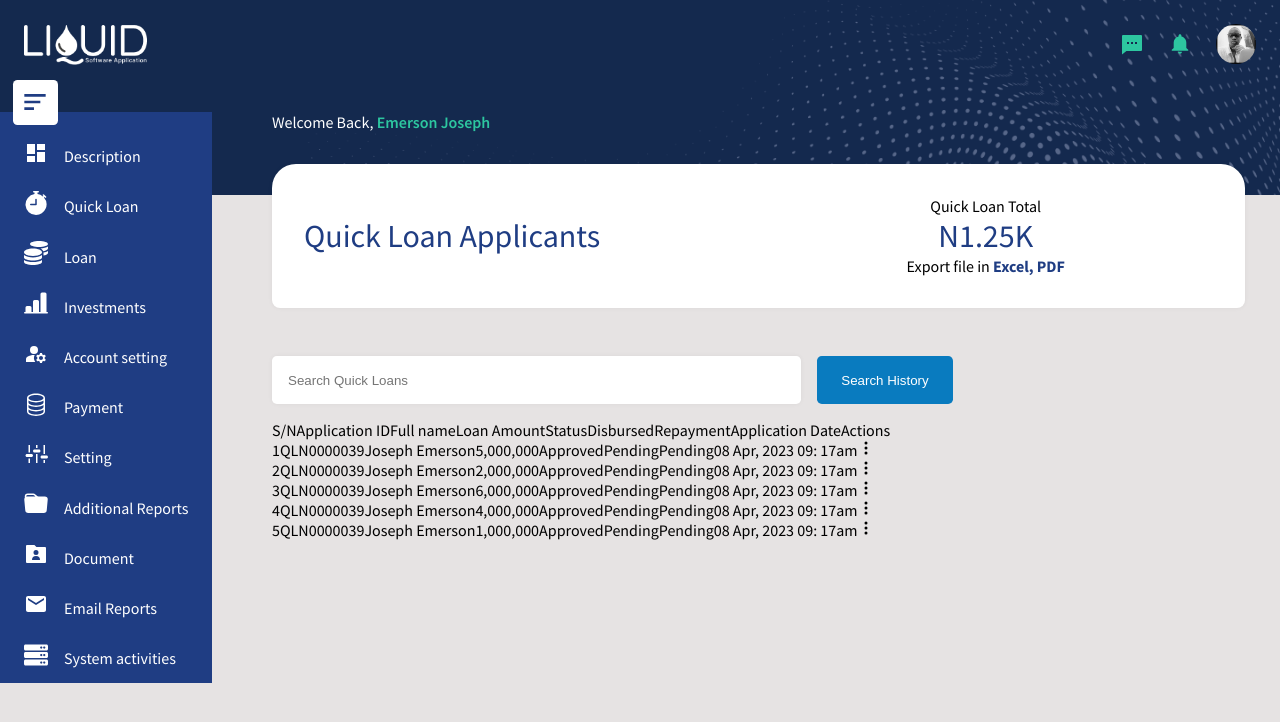
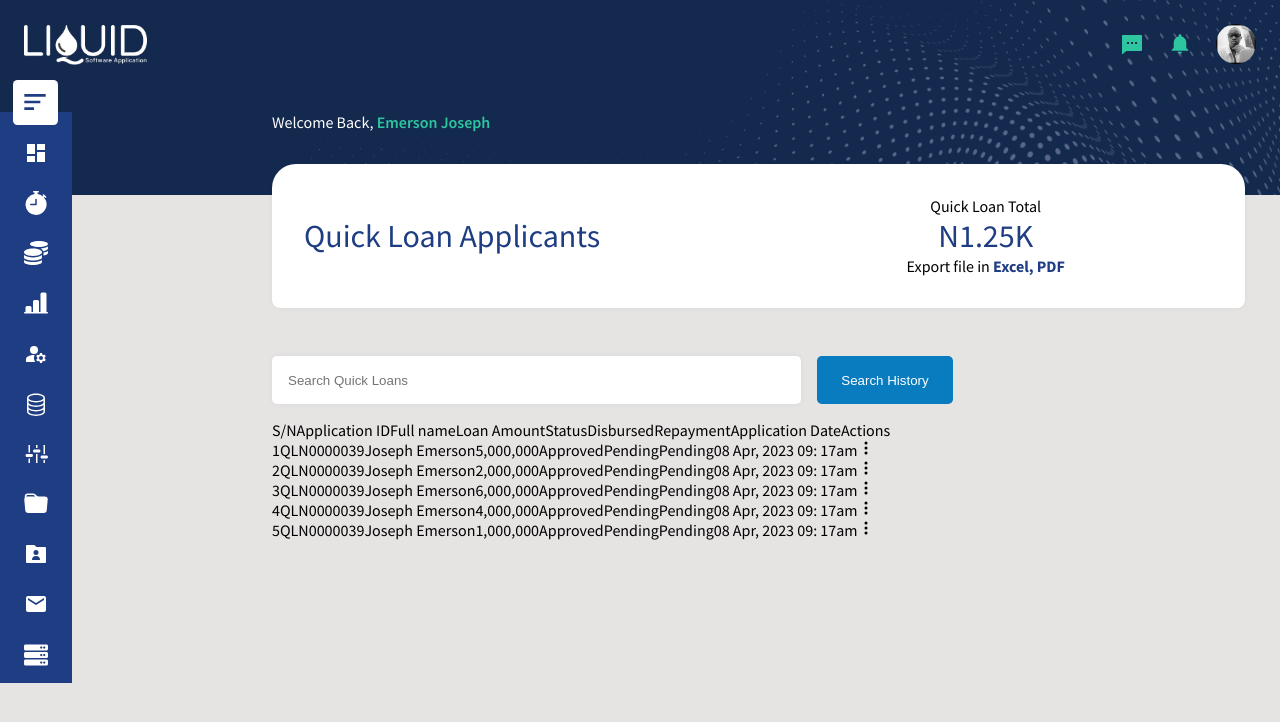
Before and after one commit to NureniJamiu/liquid_dashboard, a React (Vite) app: page /dashboard in a window 1280 px wide. Shown: the top 722 px of the page. Built offline with nearby package versions, Linux system fonts and the light colour scheme.

Commit message:
change default toggle state to true

```diff
--- a/src/components/Sidenav.jsx
+++ b/src/components/Sidenav.jsx
@@ -16,7 +16,7 @@ import {
 } from "react-icons/bs";
 
 const Sidenav = () => {
-  const [toggleNav, setToggleNav] = useState(false);
+  const [toggleNav, setToggleNav] = useState(true);
 
   const icons = [
     { icon: BiMenuAltLeft },
```
